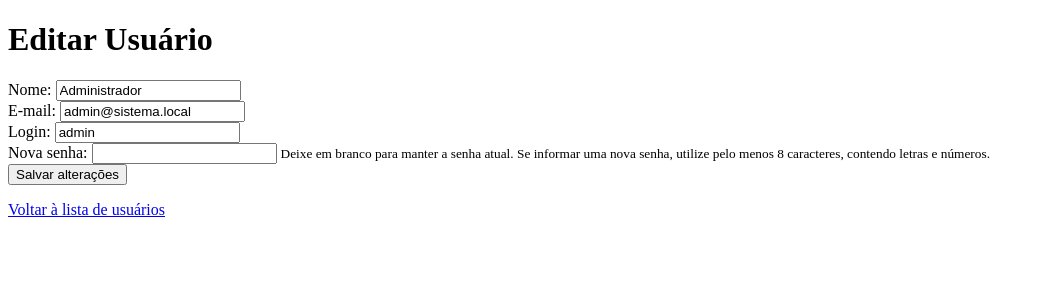
After one commit to alunosenac2026/uc4-aula18-17Nov-avaliativa-final-front-back-database, a PHP site: page /usuarios/update.php?id=1 in a window 1280 px wide. The commit adds this page. Shown: the top 300 px of the page, without its empty margins (0-1044 px from the left). Run offline with PHP 8.4, Linux system fonts and the light colour scheme; a user stored in the database is signed in; data comes from the database, SQL or seed files in the repository; a stand-in replaces the project's code that opens the database connection.

Commit message:
Implementa edição de usuários

```diff
--- /dev/null
+++ b/usuarios/update.php
@@ -0,0 +1,281 @@
+
+<?php
+
+require_once __DIR__ . '/../includes/autenticacao.php';
+require_once __DIR__ . '/../config/conexao.php';
+
+verificarAutenticacao();
+
+$erros = [];
+$usuario = null;
+$id = filter_input(INPUT_GET, 'id', FILTER_VALIDATE_INT);
+
+// Valida o ID recebido.
+if (!$id || $id <= 0) {
+    header('Location: select.php');
+    exit;
+}
+
+// Busca o usuário.
+try {
+
+    $sql = "SELECT id, nome, email, login
+            FROM Usuario
+            WHERE id = :id";
+
+    $stmt = $pdo->prepare($sql);
+    $stmt->execute(['id' => $id]);
+
+    $usuario = $stmt->fetch();
+
+    if (!$usuario) {
+        header('Location: select.php');
+        exit;
+    }
+
+} catch (PDOException $e) {
+
+    error_log('Erro ao consultar usuário: ' . $e->getMessage());
+
+    http_response_code(500);
+    exit('Não foi possível carregar os dados do usuário.');
+
+}
+
+// Inicializa os campos com os dados atuais.
+$nome = $usuario['nome'];
+$email = $usuario['email'];
+$login = $usuario['login'];
+
+if ($_SERVER['REQUEST_METHOD'] === 'POST') {
+
+    $nome = trim($_POST['nome'] ?? '');
+    $email = trim($_POST['email'] ?? '');
+    $login = trim($_POST['login'] ?? '');
+    $senha = $_POST['senha'] ?? '';
+
+    // Validação dos campos.
+    if ($nome === '') {
+        $erros[] = 'Informe o nome do usuário.';
+    }
+
+    if ($email === '') {
+        $erros[] = 'Informe o e-mail do usuário.';
+    } elseif (!filter_var($email, FILTER_VALIDATE_EMAIL)) {
+        $erros[] = 'Informe um endereço de e-mail válido.';
+    }
+
+    if ($login === '') {
+        $erros[] = 'Informe o login do usuário.';
+    }
+
+    // Validação da nova senha, caso informada.
+    if ($senha !== '') {
+
+        if (strlen($senha) < 8) {
+            $erros[] = 'A senha deve possuir pelo menos 8 caracteres.';
+        } elseif (
+            !preg_match('/[a-zA-Z]/', $senha) ||
+            !preg_match('/[0-9]/', $senha)
+        ) {
+            $erros[] = 'A senha deve conter pelo menos uma letra e um número.';
+        }
+
+    }
+
+    if (empty($erros)) {
+
+        try {
+
+            // Verifica duplicidade, ignorando o próprio usuário.
+            $sql = "SELECT id
+                    FROM Usuario
+                    WHERE (email = :email OR login = :login)
+                    AND id != :id";
+
+            $stmt = $pdo->prepare($sql);
+
+            $stmt->execute([
+                'email' => $email,
+                'login' => $login,
+                'id' => $id
+            ]);
+
+            if ($stmt->fetch()) {
+
+                $erros[] = 'O e-mail ou login informado já pertence a outro usuário.';
+
+            } else {
+
+                // Atualiza os dados básicos.
+                if ($senha !== '') {
+
+                    $senhaHash = password_hash($senha, PASSWORD_DEFAULT);
+
+                    $sql = "UPDATE Usuario
+                            SET nome = :nome,
+                                email = :email,
+                                login = :login,
+                                senha = :senha
+                            WHERE id = :id";
+
+                    $stmt = $pdo->prepare($sql);
+
+                    $stmt->execute([
+                        'nome' => $nome,
+                        'email' => $email,
+                        'login' => $login,
+                        'senha' => $senhaHash,
+                        'id' => $id
+                    ]);
+
+                } else {
+
+                    $sql = "UPDATE Usuario
+                            SET nome = :nome,
+                                email = :email,
+                                login = :login
+                            WHERE id = :id";
+
+                    $stmt = $pdo->prepare($sql);
+
+                    $stmt->execute([
+                        'nome' => $nome,
+                        'email' => $email,
+                        'login' => $login,
+                        'id' => $id
+                    ]);
+
+                }
+
+                header('Location: select.php?edicao=sucesso');
+                exit;
+
+            }
+
+        } catch (PDOException $e) {
+
+            error_log('Erro ao atualizar usuário: ' . $e->getMessage());
+
+            $erros[] = 'Não foi possível atualizar o usuário. Tente novamente.';
+
+        }
+
+    }
+
+}
+
+?>
+
+<!DOCTYPE html>
+<html lang="pt-BR">
+
+<head>
+    <meta charset="UTF-8">
+    <meta name="viewport" content="width=device-width, initial-scale=1.0">
+
+    <title>Editar Usuário | Sistema de Gerenciamento</title>
+</head>
+
+<body>
+
+    <main>
+
+        <h1>Editar Usuário</h1>
+
+        <?php if (!empty($erros)): ?>
+
+            <div role="alert">
+
+                <?php foreach ($erros as $erro): ?>
+
+                    <p>
+                        <?= htmlspecialchars($erro, ENT_QUOTES, 'UTF-8') ?>
+                    </p>
+
+                <?php endforeach; ?>
+
+            </div>
+
+        <?php endif; ?>
+
+        <form method="POST" action="">
+
+            <div>
+
+                <label for="nome">Nome:</label>
+
+                <input
+                    type="text"
+                    id="nome"
+                    name="nome"
+                    value="<?= htmlspecialchars($nome, ENT_QUOTES, 'UTF-8') ?>"
+                    maxlength="100"
+                    required
+                >
+
+            </div>
+
+            <div>
+
+                <label for="email">E-mail:</label>
+
+                <input
+                    type="email"
+                    id="email"
+                    name="email"
+                    value="<?= htmlspecialchars($email, ENT_QUOTES, 'UTF-8') ?>"
+                    maxlength="150"
+                    required
+                >
+
+            </div>
+
+            <div>
+
+                <label for="login">Login:</label>
+
+                <input
+                    type="text"
+                    id="login"
+                    name="login"
+                    value="<?= htmlspecialchars($login, ENT_QUOTES, 'UTF-8') ?>"
+                    maxlength="50"
+                    required
+                >
+
+            </div>
+
+            <div>
+
+                <label for="senha">Nova senha:</label>
+
+                <input
+                    type="password"
+                    id="senha"
+                    name="senha"
+                    minlength="8"
+                    autocomplete="new-password"
+                >
+
+                <small>
+                    Deixe em branco para manter a senha atual.
+                    Se informar uma nova senha, utilize pelo menos
+                    8 caracteres, contendo letras e números.
+                </small>
+
+            </div>
+
+            <button type="submit">Salvar alterações</button>
+
+        </form>
+
+        <p>
+            <a href="select.php">Voltar à lista de usuários</a>
+        </p>
+
+    </main>
+
+</body>
+
+</html>
```
Also changed, not shown: usuarios/select.php (+18 -2 lines).
